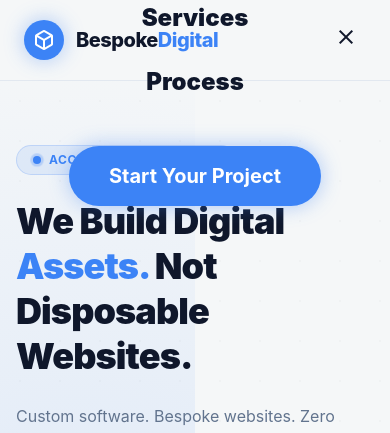
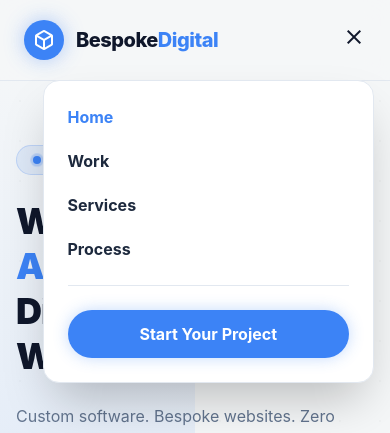
Before and after one commit to dev-oriel/Bespoke-Digital, a React (Vite) app: page / in a window 390 px wide. Both pictures are taken after a click on the button "menu". Shown: the top 433 px of the page. Built offline with nearby package versions, Linux system fonts and the light colour scheme.

Commit message:
Modified hamburger

```diff
--- a/src/components/Navbar.jsx
+++ b/src/components/Navbar.jsx
@@ -1,11 +1,11 @@
-import { useState } from "react";
+import { useState, useRef, useEffect } from "react";
 import { Link, useLocation } from "react-router-dom";
 
 export default function Navbar() {
   const [isMenuOpen, setIsMenuOpen] = useState(false);
   const location = useLocation();
+  const menuRef = useRef(null);
 
-  // Streamlined links for the top nav
   const navLinks = [
     { name: "Home", path: "/" },
     { name: "Work", path: "/portfolio" },
@@ -13,10 +13,27 @@ export default function Navbar() {
     { name: "Process", path: "/process" },
   ];
 
+  // Close when clicking outside
+  useEffect(() => {
+    function handleClickOutside(e) {
+      if (menuRef.current && !menuRef.current.contains(e.target)) {
+        setIsMenuOpen(false);
+      }
+    }
+
+    if (isMenuOpen) {
+      document.addEventListener("mousedown", handleClickOutside);
+    }
+
+    return () => {
+      document.removeEventListener("mousedown", handleClickOutside);
+    };
+  }, [isMenuOpen]);
+
   return (
     <header className="sticky top-0 z-50 border-b border-slate-200 dark:border-slate-800 bg-background-light/80 dark:bg-background-dark/80 backdrop-blur-md">
-      <div className="max-w-7xl mx-auto px-6 h-20 flex items-center justify-between">
-        <Link to="/" className="flex items-center gap-3 relative z-20">
+      <div className="max-w-7xl mx-auto px-6 h-20 flex items-center justify-between relative">
+        <Link to="/" className="flex items-center gap-3">
           <div className="size-10 bg-primary flex items-center justify-center rounded-xl shadow-[0_0_20px_rgba(60,131,246,0.4)]">
             <span className="material-symbols-outlined text-white">
               deployed_code
@@ -45,7 +62,7 @@ export default function Navbar() {
         </nav>
 
         {/* Desktop CTA */}
-        <div className="hidden lg:flex items-center gap-4">
+        <div className="hidden lg:flex">
           <Link
             to="/start"
             className="bg-primary text-white text-sm font-bold px-6 py-2.5 rounded-full shadow-[0_0_15px_rgba(60,131,246,0.3)] hover:scale-105 transition-all"
@@ -54,49 +71,61 @@ export default function Navbar() {
           </Link>
         </div>
 
-        {/* Mobile Menu Toggle */}
+        {/* Hamburger */}
         <button
-          className="lg:hidden relative z-20 text-slate-900 dark:text-white p-2"
+          className="lg:hidden text-slate-900 dark:text-white"
           onClick={() => setIsMenuOpen(!isMenuOpen)}
         >
           <span className="material-symbols-outlined text-3xl">
             {isMenuOpen ? "close" : "menu"}
           </span>
         </button>
-      </div>
 
-      {/* Mobile Menu Dropdown */}
+        {/* Mobile Card Menu */}
         <div
-        className={`fixed inset-0 bg-background-light dark:bg-background-dark z-10 lg:hidden flex flex-col items-center justify-center transition-all duration-300 ${
-          isMenuOpen
-            ? "opacity-100 pointer-events-auto"
-            : "opacity-0 pointer-events-none"
+          className={`lg:hidden fixed inset-0 z-40 transition-opacity duration-300 ${
+            isMenuOpen ? "opacity-100" : "opacity-0 pointer-events-none"
           }`}
         >
-        <nav className="flex flex-col items-center gap-8 text-2xl font-black mb-12">
+          {/* Background overlay */}
+          <div className="absolute inset-0"></div>
+
+          {/* Sliding card */}
+          <div
+            ref={menuRef}
+            className={`absolute top-20 right-4 w-[85%] max-w-sm bg-white dark:bg-slate-900 rounded-2xl shadow-2xl border border-slate-200 dark:border-slate-800 p-6 transition-transform duration-300 ${
+              isMenuOpen ? "translate-x-0" : "translate-x-10"
+            }`}
+          >
+            <nav className="flex flex-col gap-5">
               {navLinks.map((link) => (
                 <Link
                   key={link.name}
                   to={link.path}
                   onClick={() => setIsMenuOpen(false)}
-              className={`${
+                  className={`text-base font-bold transition-colors ${
                     location.pathname === link.path
                       ? "text-primary"
-                  : "text-slate-900 dark:text-white"
+                      : "text-slate-800 dark:text-slate-200"
                   }`}
                 >
                   {link.name}
                 </Link>
               ))}
             </nav>
+
+            <div className="mt-6 pt-6 border-t border-slate-200 dark:border-slate-700">
               <Link
                 to="/start"
                 onClick={() => setIsMenuOpen(false)}
-          className="bg-primary text-white text-xl font-bold px-10 py-4 rounded-full shadow-[0_0_20px_rgba(60,131,246,0.4)]"
+                className="block text-center bg-primary text-white font-bold py-3 rounded-full shadow-[0_0_15px_rgba(60,131,246,0.3)]"
               >
                 Start Your Project
               </Link>
             </div>
+          </div>
+        </div>
+      </div>
     </header>
   );
 }
```
Lines whose indentation alone changed are shown as unchanged.
